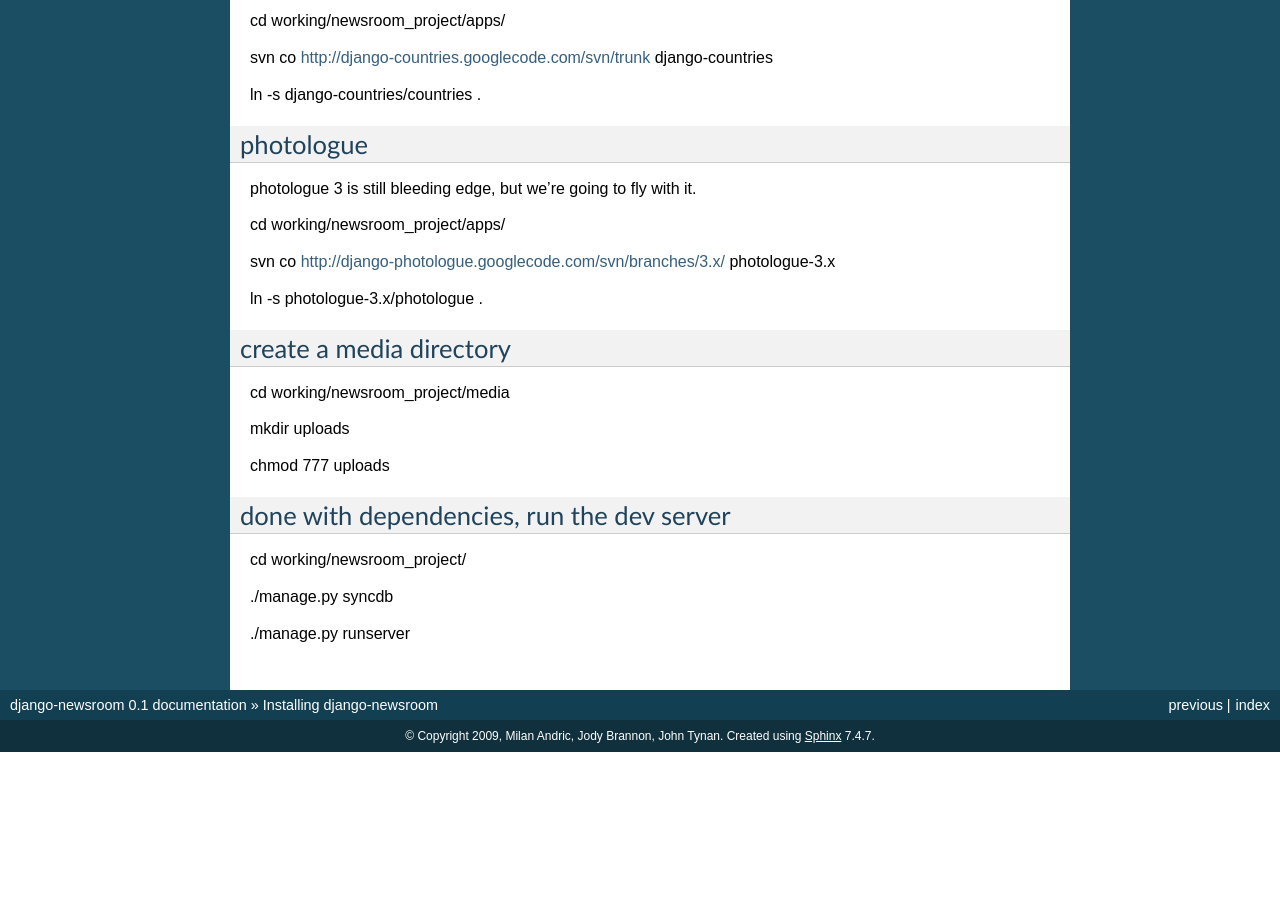
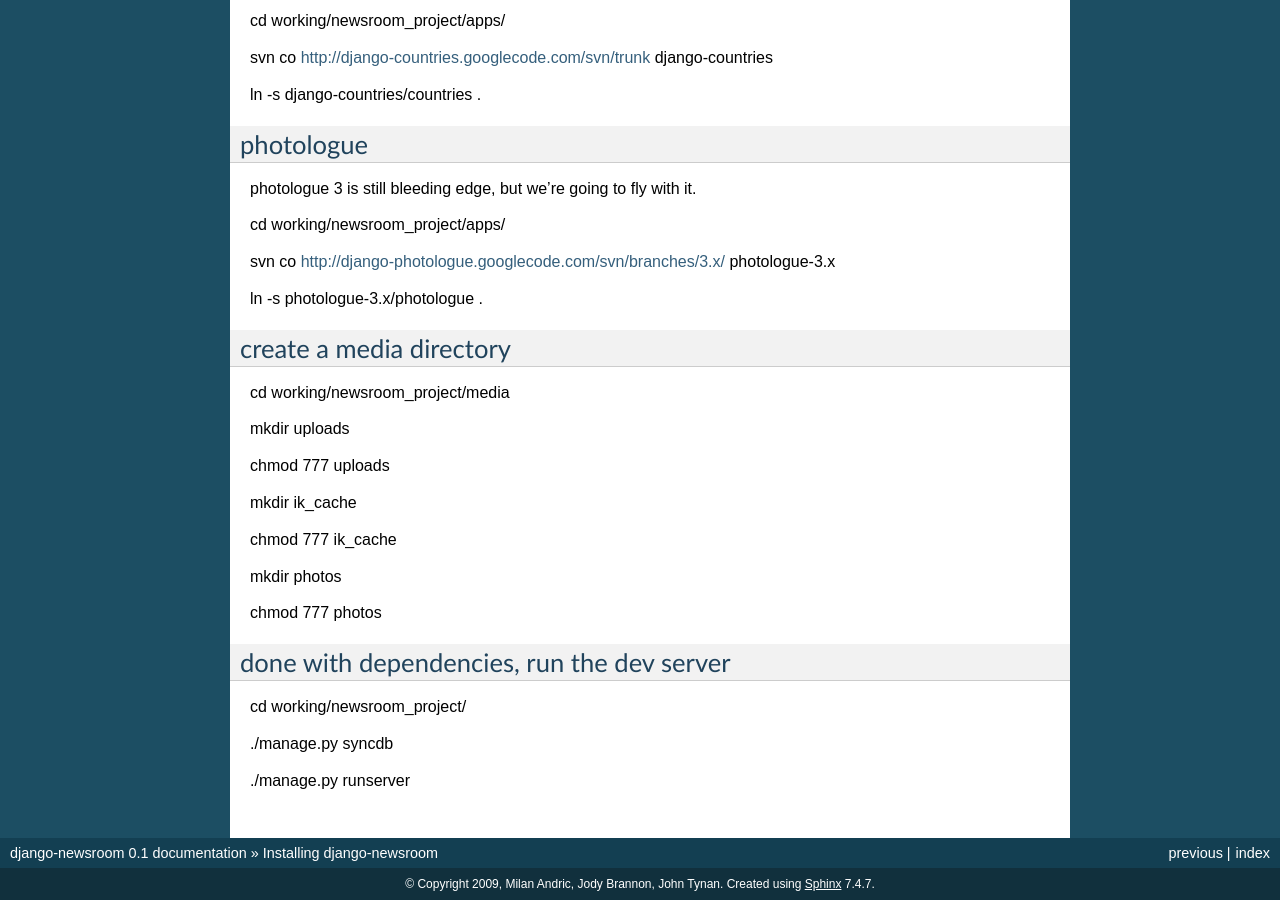
Before and after one commit to johntynan/django-newsroom, a Sphinx documentation site: the page built from docs/install.txt, in a window 1280 px wide and 900 px high, scrolled down 1784 px. Built offline with Sphinx 7.4.7, drawn with Linux system fonts in a browser that asks for light colours; before the commit the page ends 2536 px from its top, so only the background shows below that.

Commit message:
Noted the need to create directories for photos and ik_cache under media

```diff
--- a/docs/install.txt
+++ b/docs/install.txt
@@ -124,6 +124,14 @@ mkdir uploads
 
 chmod 777 uploads
 
+mkdir ik_cache
+
+chmod 777 ik_cache
+
+mkdir photos
+
+chmod 777 photos
+
 
 done with dependencies, run the dev server
 ------------------------------------------
```
